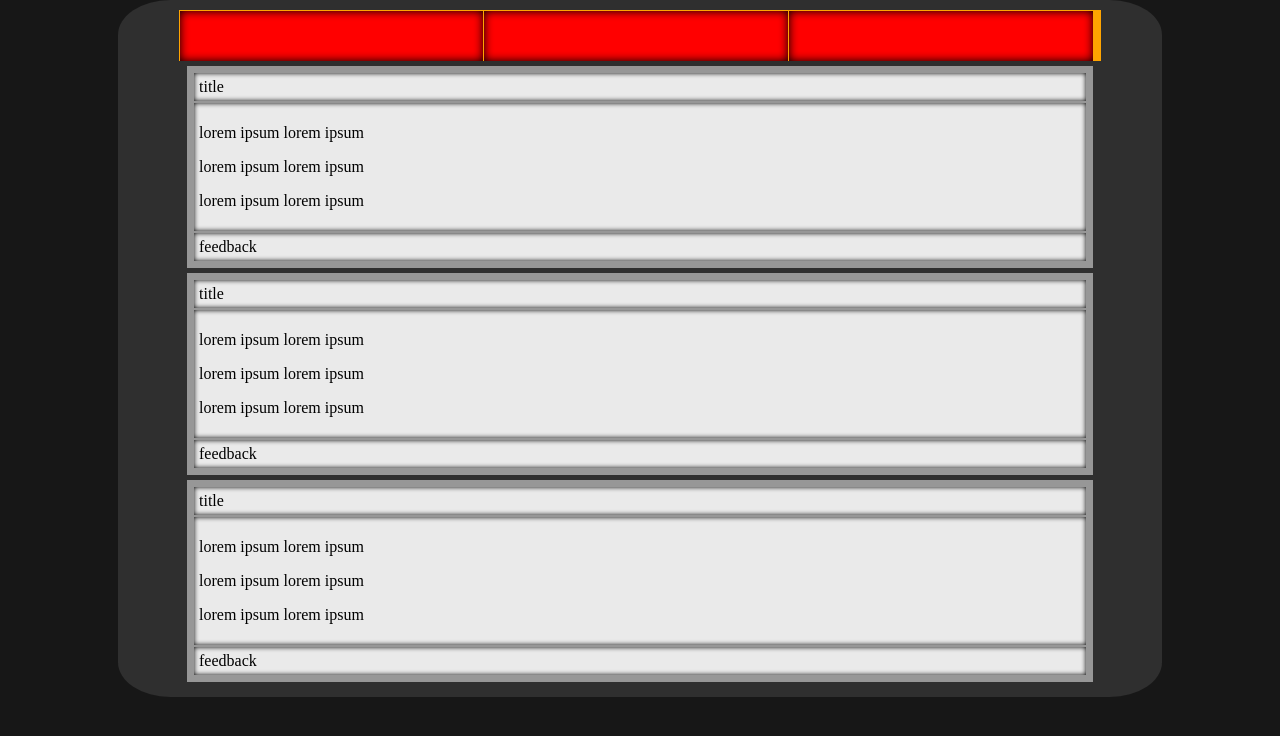
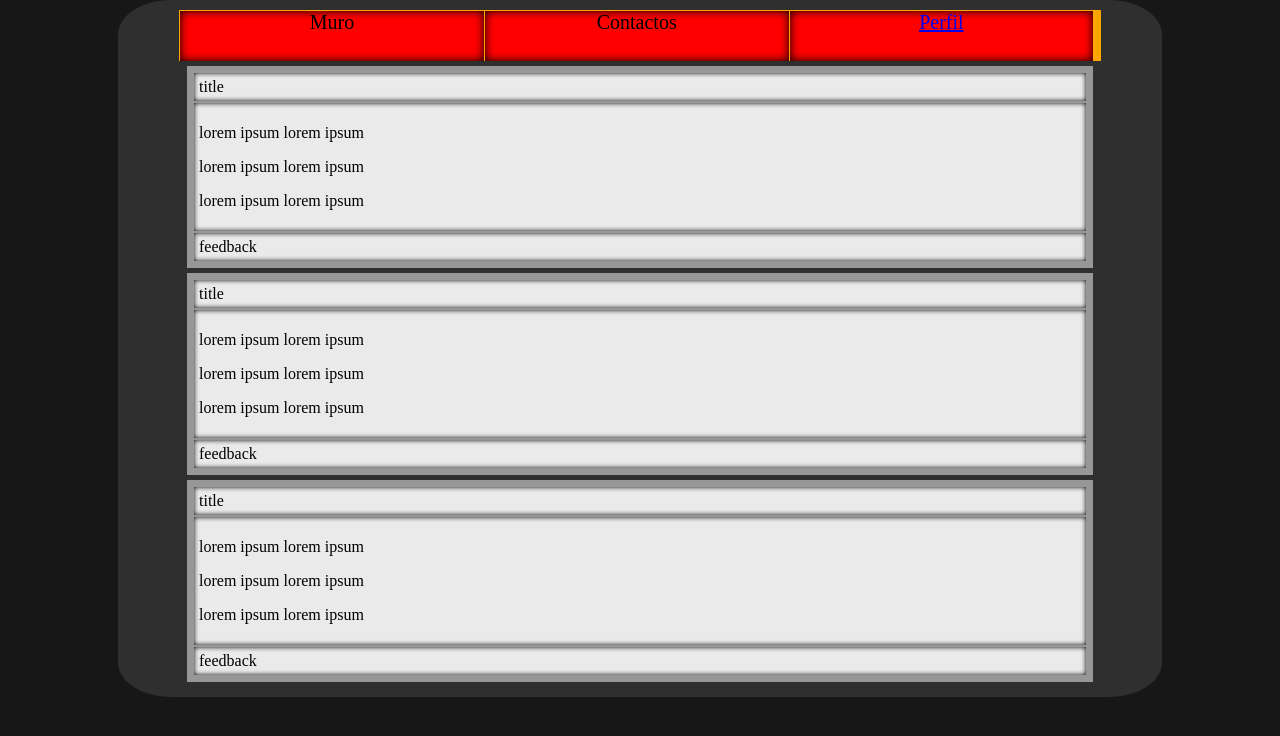
Before and after one commit to zZRisKZz/zZRisKZz.github.io, a plain HTML site: page muro.html in a window 1280 px wide. Drawn offline with Linux system fonts and the light colour scheme.

Commit message:
Add files via upload

```diff
--- a/main.css
+++ b/main.css
@@ -22,7 +22,7 @@ body {
   background-color: orange;
   margin-left: auto;
   margin-right: auto;
-  padding: 0px;
+  padding-left: 1px;
   font-size:0;
 }
 
@@ -38,7 +38,7 @@ body {
 .btn_title{
   text-align: center;
   margin:auto;
-  font-size: 100%;
+  font-size: 20px;
 }
 
 .post{
```
